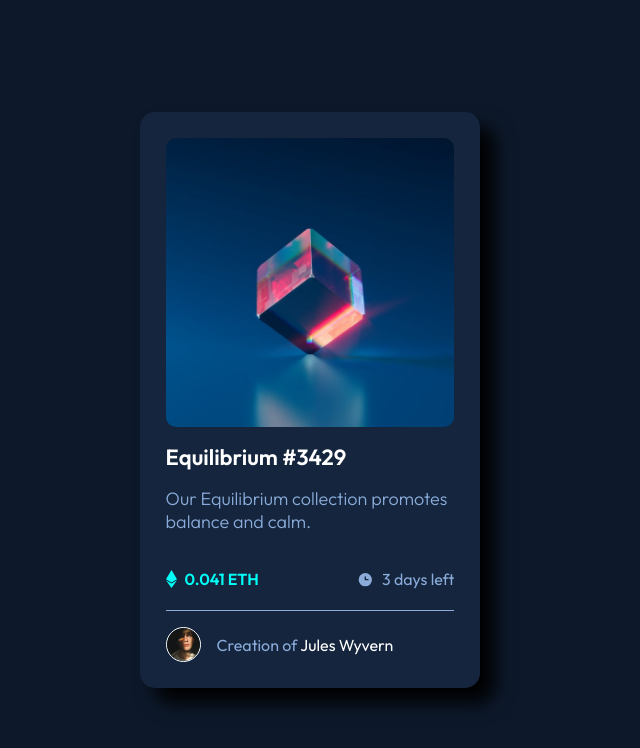
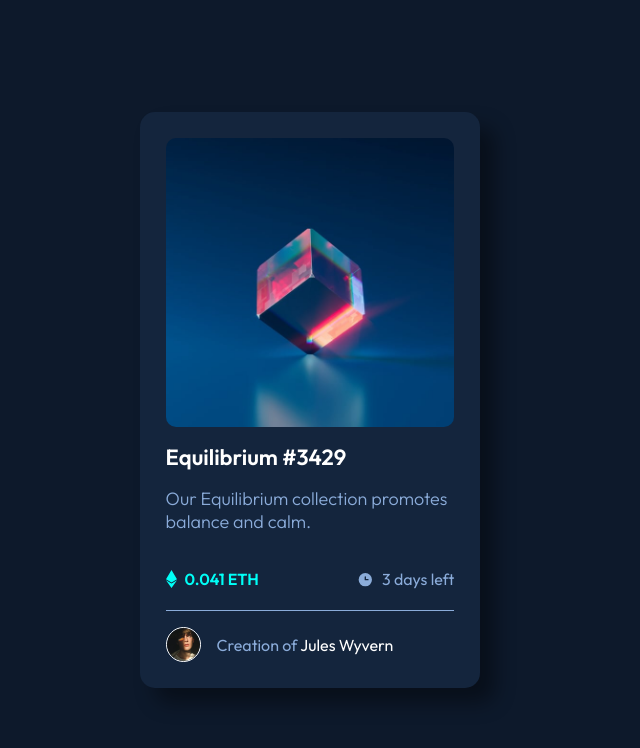
Before and after one commit to MohammedAref11/NFT-Card, a plain HTML site: page index.html in a window 1280 px wide. Shown: the whole page, without its empty margins (330-970 px from the left). Drawn offline with Linux system fonts and the light colour scheme.

Commit message:
Fixed box-shadow on the card

```diff
--- a/css/style.css
+++ b/css/style.css
@@ -63,7 +63,7 @@ body {
   background-color: var(--Blue-900-card-bg);
   padding: 1.6rem;
   border-radius: 15px;
-  box-shadow: 15px 15px 20px black;
+  box-shadow: 15px 15px 20px hsla(0, 0%, 0%, 0.4);
 }
 
 .card__cube-image {
```
